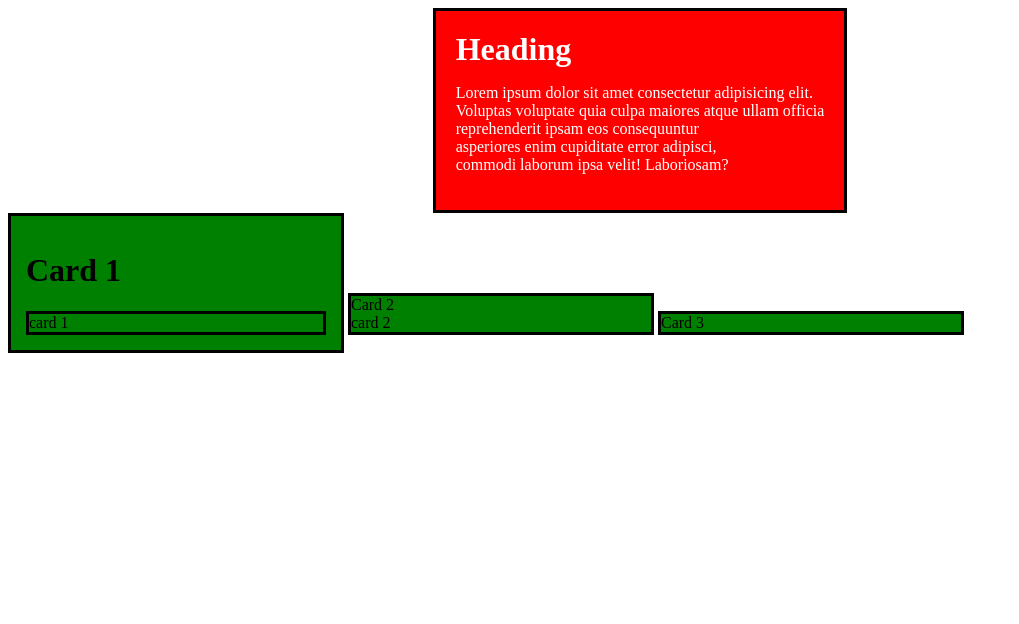
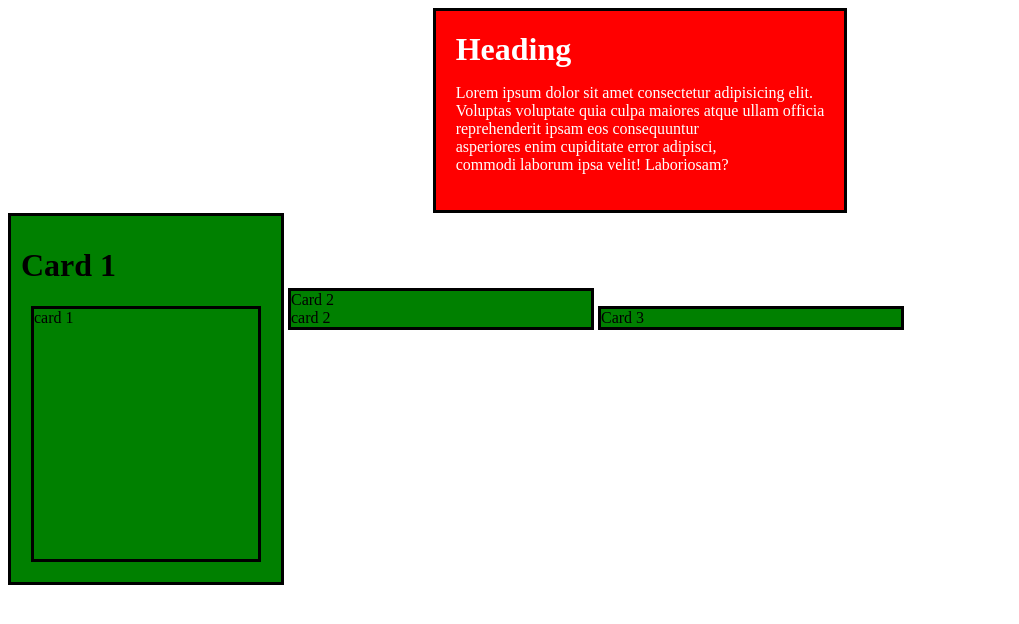
Before and after one commit to MrAlif29/training-al, a plain HTML site: page index.html in a window 1280 px wide. Shown: the whole page, without its empty margins (0-1019 px from the left). Drawn offline with Linux system fonts and the light colour scheme.

Commit message:
first change

```diff
--- a/style.css
+++ b/style.css
@@ -24,15 +24,16 @@
     background-color: green;
     border-style: solid;
     border-color: black;
-    padding: 15px;
-    width: 300px;
+    padding: 10px;
+    min-width: 250px;
 
 }
 
 .inside1 {
     border-style: solid;
     border-color: black;
-    padding: 50pxpx;
+    min-height: 250px;
+    margin: 10px;
 }
 
 
```
